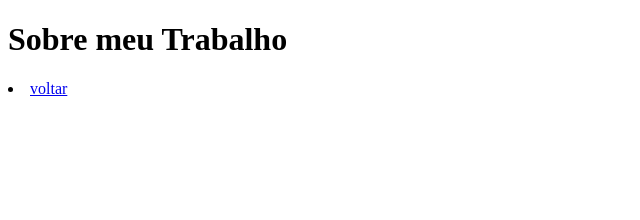
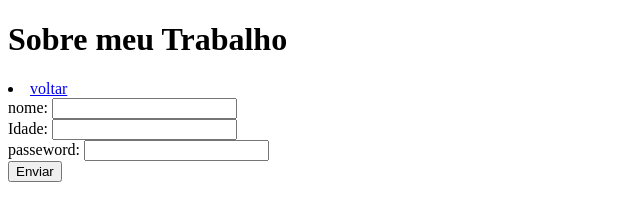
Before and after one commit to enderboy221/trabalho-html, a plain HTML site: page about.html in a window 1280 px wide. Shown: the whole page, without its empty margins (0-640 px from the left). Drawn offline with Linux system fonts and the light colour scheme.

Commit message:
nova config

```diff
--- a/about.html
+++ b/about.html
@@ -8,9 +8,14 @@
           <lu>
               <li>
                     <a href="index.html" target="_top" title="confira nossos sites">voltar
-
                     </a>
                </li>
            </lu>
+           <form>
+                nome: <input type="text" name="name" /><br>
+                Idade: <input type="number" name="age" /><br>
+                passeword: <input type="text" name="password" /><br>
+                <button type="submit">Enviar</button>
+           </form>
      </body>
  </html>
```
Also changed, not shown: index.html (+1 -1 lines).
